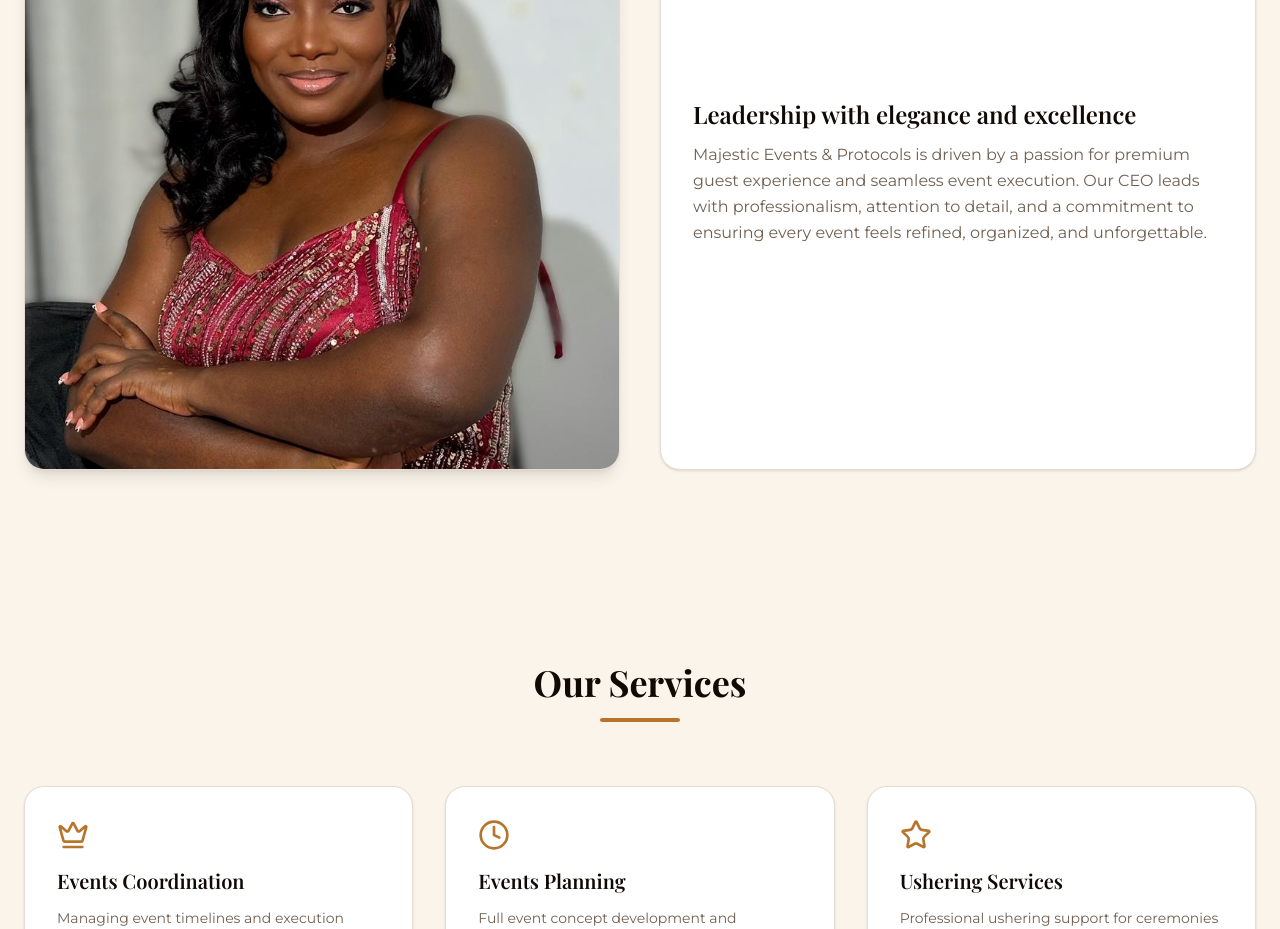
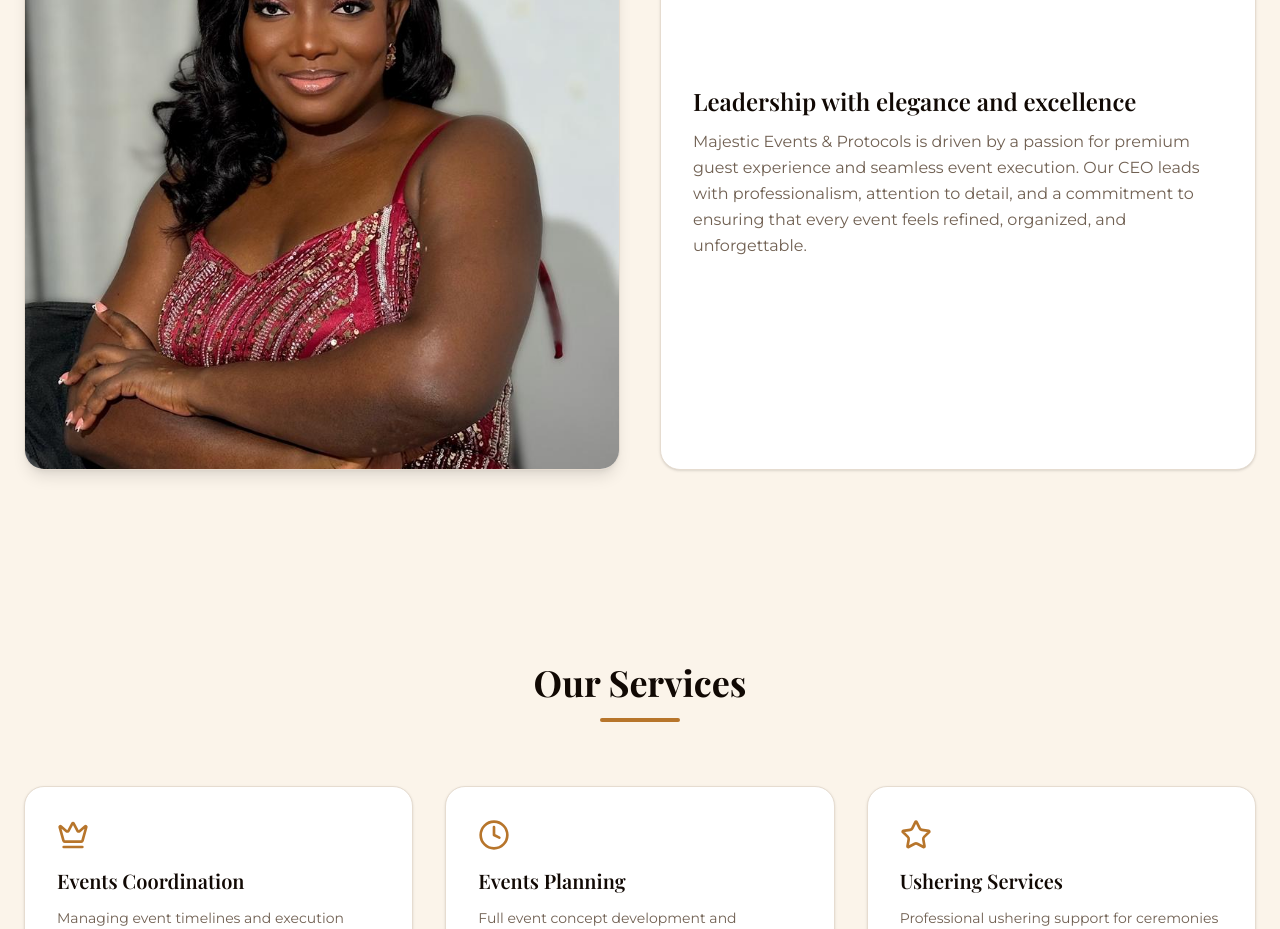
Before and after one commit to Mmabiaa/Majestic-Event-Protocols, a React (Vite) app in the folder ui/: page / in a window 1280 px wide. Shown: the part 1580-2509 px from the top of the page. Built offline with nearby package versions, Linux system fonts and the light colour scheme; a web font is replaced by a local one.

Commit message:
ref (meet ceo section): updated summary

```diff
--- a/ui/src/components/pages/home/HomeMeetCeo.tsx
+++ b/ui/src/components/pages/home/HomeMeetCeo.tsx
@@ -26,7 +26,7 @@ export function HomeMeetCeo() {
               Leadership with elegance and excellence
             </h3>
             <p className="text-muted-foreground leading-relaxed">
-              Majestic Events & Protocols is driven by a passion for premium guest experience and seamless event execution. Our CEO leads with professionalism, attention to detail, and a commitment to ensuring every event feels refined, organized, and unforgettable.
+              Majestic Events & Protocols is driven by a passion for premium guest experience and seamless event execution. Our CEO leads with professionalism, attention to detail, and a commitment to ensuring that every event feels refined, organized, and unforgettable.
             </p>
           </div>
         </div>
```
